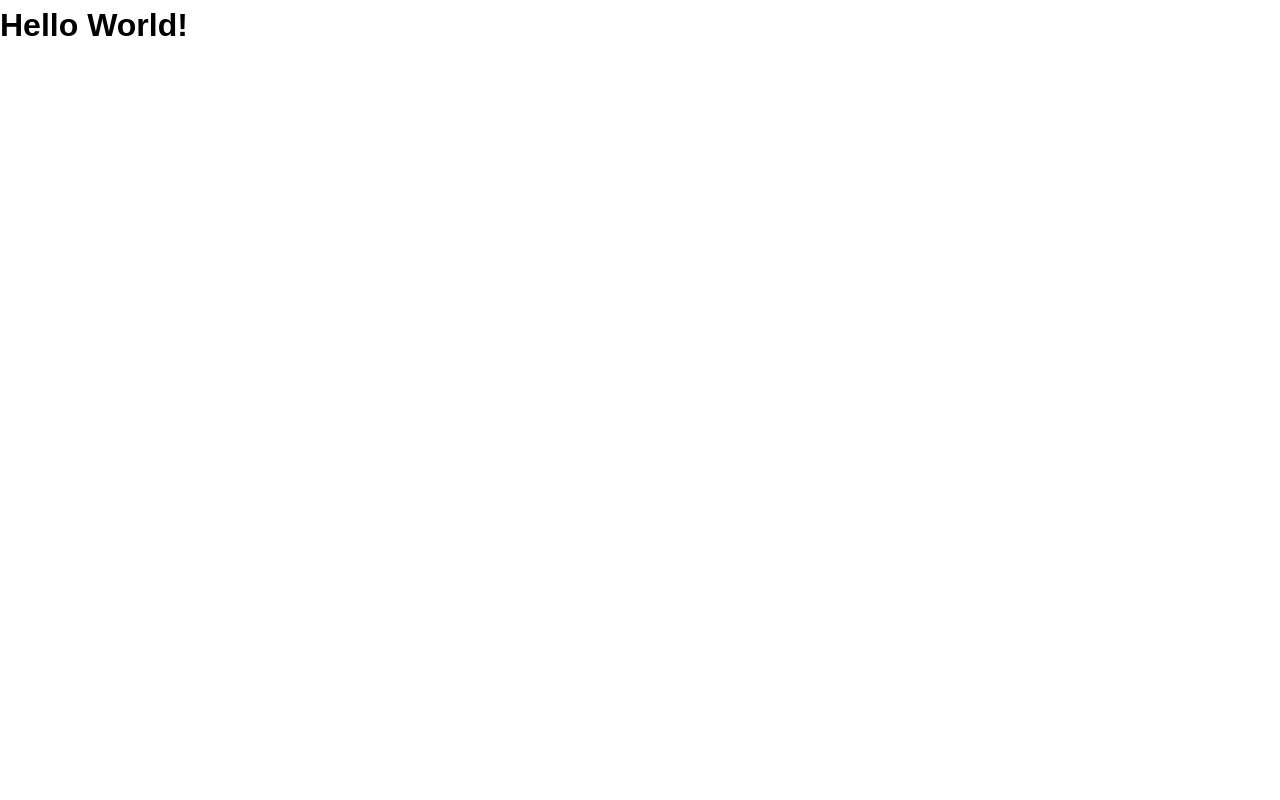
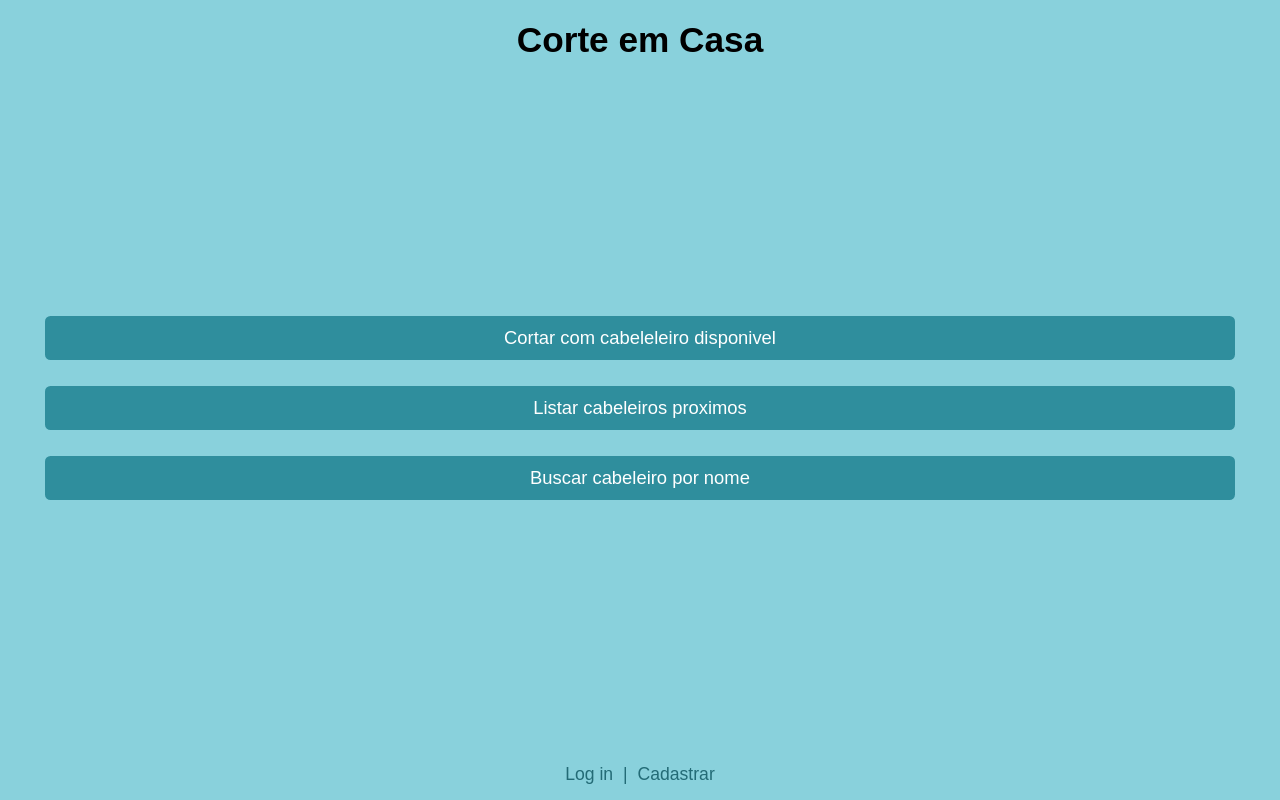
Before and after one commit to pedrofrohmut/corte-em-casa-site, a Next.js app: page / in a window 1280 px wide. Built offline with nearby package versions, Linux system fonts and the light colour scheme.

Commit message:
prettier eslint home page

```diff
--- a/pages/index.js
+++ b/pages/index.js
@@ -1,5 +1,56 @@
-export default function App () {
+import styled from "styled-components"
+
+export default function App() {
   return (
-    <h1>Hello World!</h1>
+    <Container>
+      <h1>Corte em Casa</h1>
+      <ul>
+        <li>
+          <button>
+            Cortar com cabeleleiro disponivel
+          </button>
+        </li>
+        <br />
+        <li>
+          <button>Listar cabeleiros proximos</button>
+        </li>
+        <br />
+        <li>
+          <button>Buscar cabeleiro por nome</button>
+        </li>
+      </ul>
+      <div className="links">
+        <span>Log in</span> | <span>Cadastrar</span>
+      </div>
+    </Container>
   )
 }
+
+const Container = styled.div`
+  background-color: var(--mainBlue-1);
+  min-height: 100vh;
+  display: flex;
+  flex-direction: column;
+  align-items: center;
+  justify-content: space-between;
+
+  h1 {
+    font-size: 2.2rem;
+    margin-top: 12px;
+  }
+
+  button {
+    width: 93vw;
+    background-color: var(--mainBlue2);
+  }
+
+  .links {
+    font-size: 1.1rem;
+    padding: 12px 0;
+    color: var(--mainBlue3);
+
+    span {
+      margin: 0 5px;
+    }
+  }
+`
--- a/styles/globals.css
+++ b/styles/globals.css
@@ -10,9 +10,19 @@
   font-size: 16px;
   --fullWhite: #fff;
   --fullBlack: #000;
-  --mainBlue: #63C2D1;
-  --mainBlueStrong: #4EADBE;
-  --mainBlueLight: #83D6E3;
+
+  --grey: #757b8a;
+
+  --mainBlue-4: #ebf7f9;
+  --mainBlue-3: #d8f0f3;
+  --mainBlue-2: #b0e0e8;
+  --mainBlue-1: #89d1dc;
+  --mainBlue: #63c2d1;
+  --mainBlue1: #3bb2c4;
+  --mainBlue2: #2f8e9d;
+  --mainBlue3: #236b76;
+  --mainBlue4: #17474f;
+  --mainBlue5: #0c2427;
 }
 
 body {
@@ -49,7 +59,7 @@ button {
   font-size: 1.15rem;
   border: 1px solid transparent;
   border-radius: 0.3em;
-  background-color: var(--mainBlue);
+  background-color: var(--grey);
   color: var(--fullWhite);
   cursor: pointer;
 }
```
Also changed, not shown: package.json (+9 -1 lines), .eslintrc.js (added), .prettierrc.js (added).
